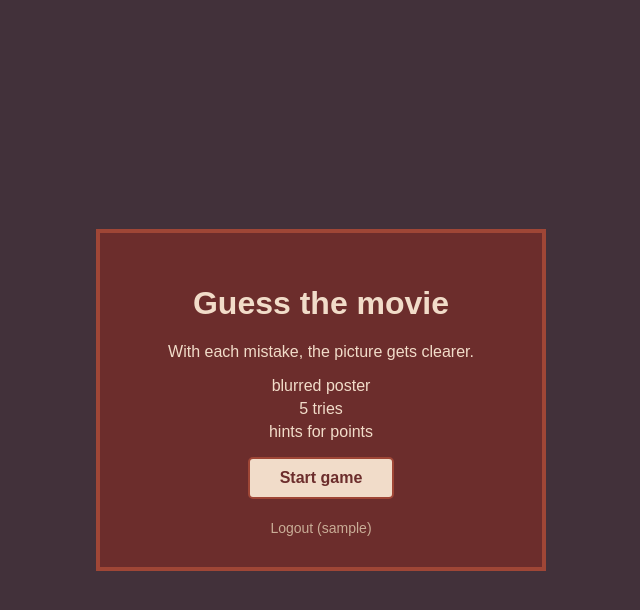
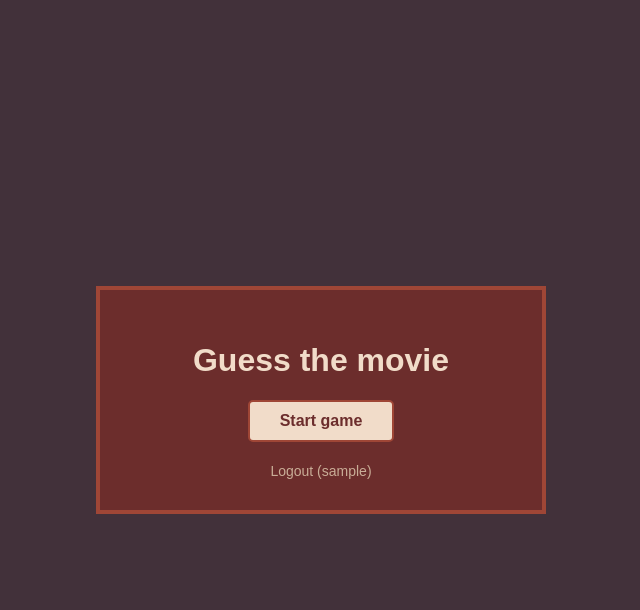
Before and after one commit to dan1kelo/dja, a Django app: page / in a window 1280 px wide. Shown: the top 610 px of the page, without its empty margins (319-959 px from the left). Run offline with Django 5.2, Linux system fonts and the light colour scheme; the visitor is signed in with stand-in values (Sample User, id 1).

Commit message:
лень

```diff
--- a/jewpro/bibok/static/bibok/css/main.css
+++ b/jewpro/bibok/static/bibok/css/main.css
@@ -60,13 +60,6 @@ a {
     display: inline-block;
     width: auto;
     padding: 10px 30px;
-}
-.rules {
-    list-style: none;
-    padding: 0;
-}
-.rules li {
-    margin-bottom: 5px;
 }
 
 /* гра */
--- a/jewpro/bibok/templates/main.html
+++ b/jewpro/bibok/templates/main.html
@@ -10,12 +10,6 @@
 <body>
     <main class="home">
         <h1>Guess the movie</h1>
-        <p>With each mistake, the picture gets clearer.</p>
-        <ul class="rules">
-            <li>blurred poster</li>
-            <li>5 tries</li>
-            <li>hints for points</li>
-        </ul>
         <a href="{% url 'game' %}" class="btn">Start game</a>
         <form method="post" action="{% url 'logout' %}" class="logout">
             {% csrf_token %}
```
